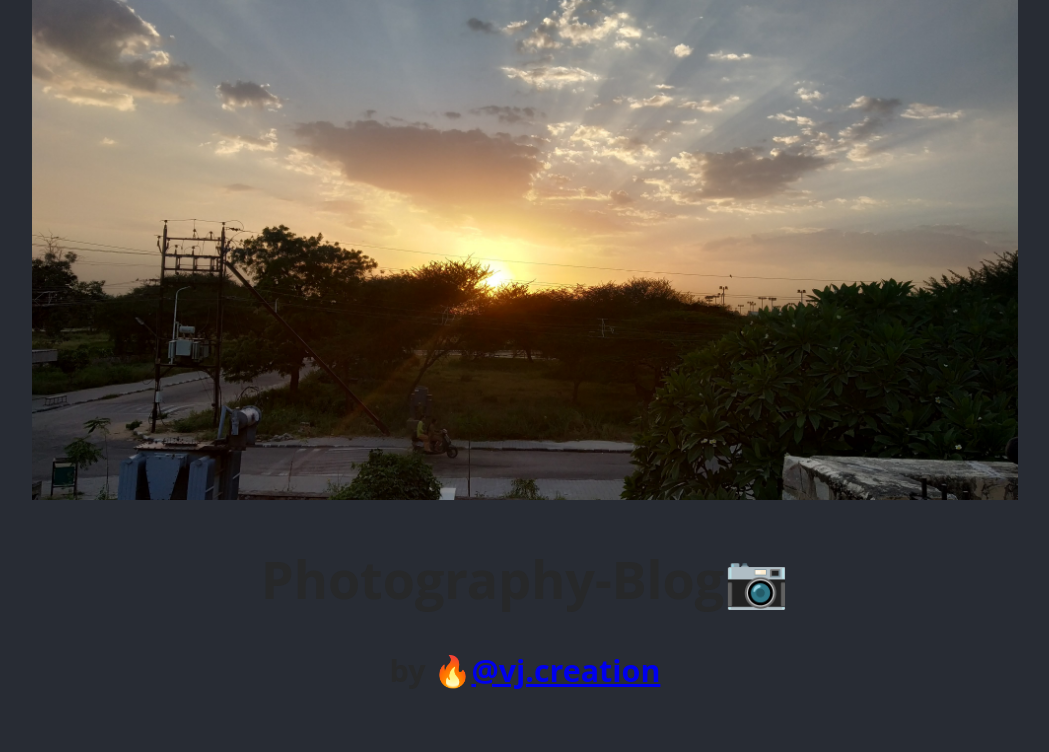
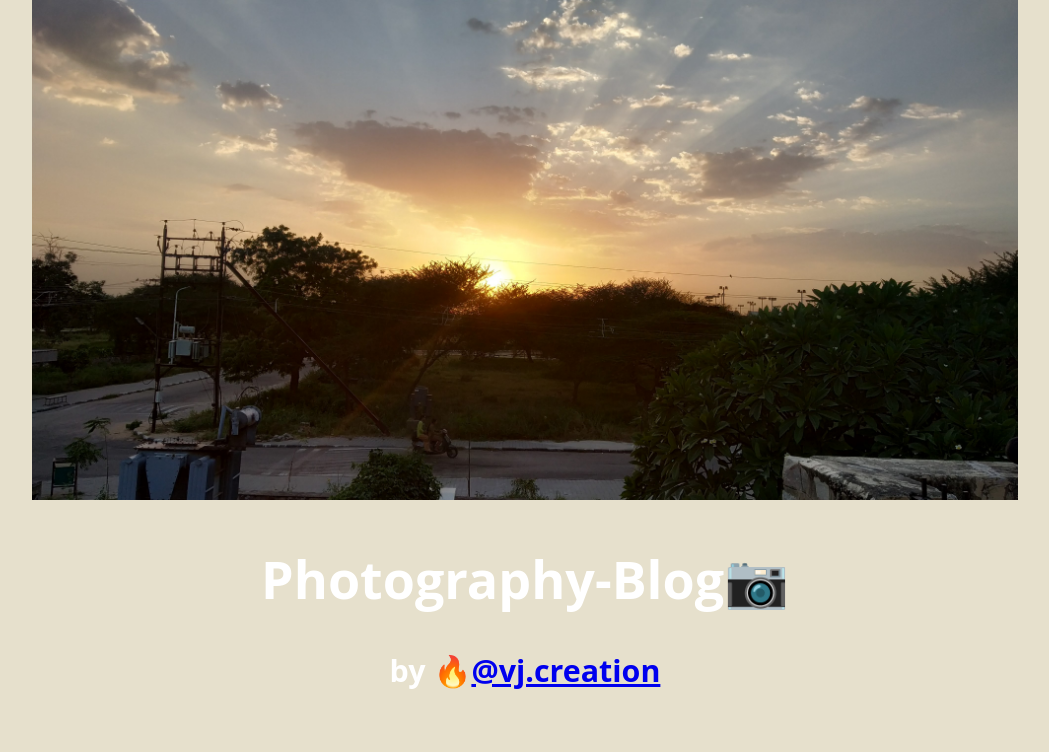
Before and after one commit to vj-creation/React-Photojournal, a React (Create React App) app: page / in a window 1280 px wide. Shown: the top 752 px of the page, without its empty margins (115-1164 px from the left). Built offline with nearby package versions, Linux system fonts and the light colour scheme; grey boxes are pictures that could not be loaded.

Commit message:
Update App.css

```diff
--- a/src/App.css
+++ b/src/App.css
@@ -12,13 +12,13 @@
     animation: App-logo-spin infinite 20s linear;
   }
 }
+
 body {
   font-family: "Open Sans", sans-serif;
-  color: #272829;
 }
 
 .App-header {
-  background-color: #282c34;
+  background-color: #e6e0cc;
   min-height: 100vh;
   display: flex;
   flex-direction: column;
```
